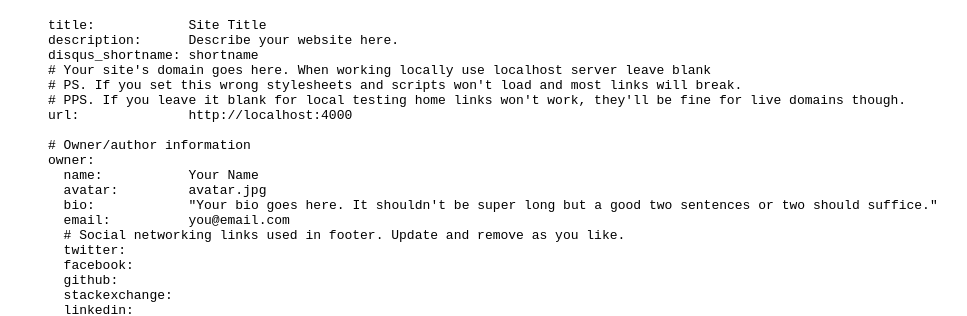
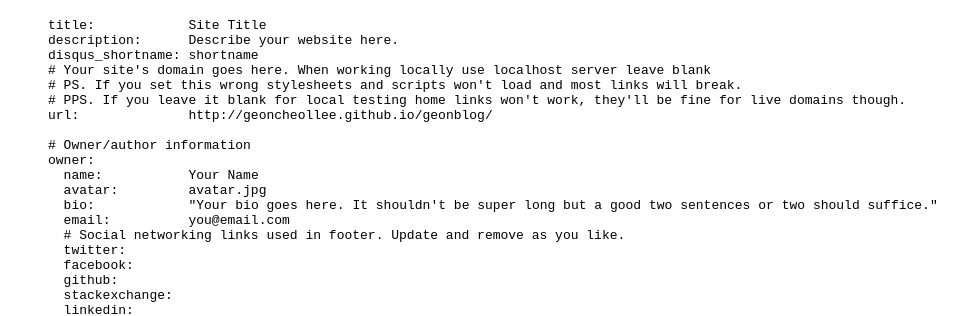
Before and after one commit to geoncheollee/geonblog, a Jekyll site: the page built from theme-setup.md, in a window 1280 px wide and 900 px high, scrolled down 2905 px. Shown: the part 152-468 px from the top of the window, without its empty margins (0-967 px from the left). Built offline with Jekyll 4.4.1, drawn with Linux system fonts in a browser that asks for light colours; nearby versions of some CDN libraries; some of the changed lines change nothing that is shown.

Commit message:
Update theme-setup.md

```diff
--- a/theme-setup.md
+++ b/theme-setup.md
@@ -42,7 +42,7 @@ disqus_shortname: shortname
 # Your site's domain goes here. When working locally use localhost server leave blank
 # PS. If you set this wrong stylesheets and scripts won't load and most links will break.
 # PPS. If you leave it blank for local testing home links won't work, they'll be fine for live domains though.
-url:              http://localhost:4000
+url:              http://geoncheollee.github.io/geonblog/
 
 # Owner/author information
 owner:
```
